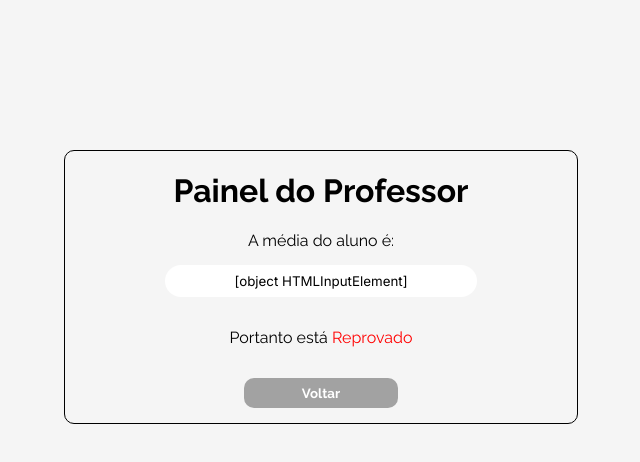
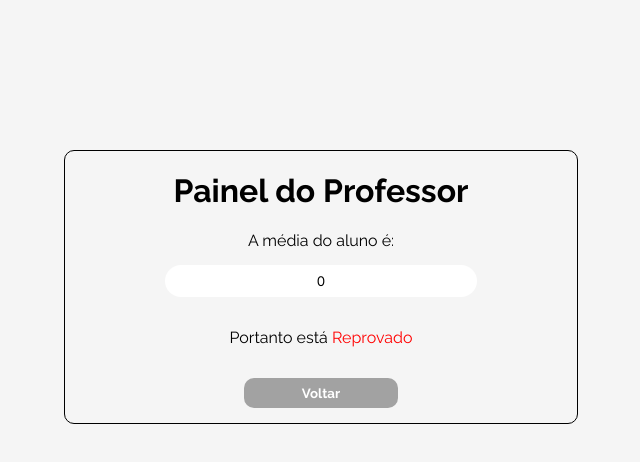
Before and after one commit to TaldoTavares/Tech02-Day3, a plain HTML site: page media.html in a window 1280 px wide. Shown: the whole page, without its empty margins (319-959 px from the left). Drawn offline with Linux system fonts and the light colour scheme.

Commit message:
Projeto concluido

```diff
--- a/media.html
+++ b/media.html
@@ -12,7 +12,7 @@
             let nota1 = url.get("n1")
             let nota2 = url.get("n2")
 
-            let midia = (Number(nota1)) + (Number(nota2))/2
+            let media = (Number(nota1) + Number(nota2))/2
 
             document.getElementById("media").value = media;
             if(media >= 6){
```
